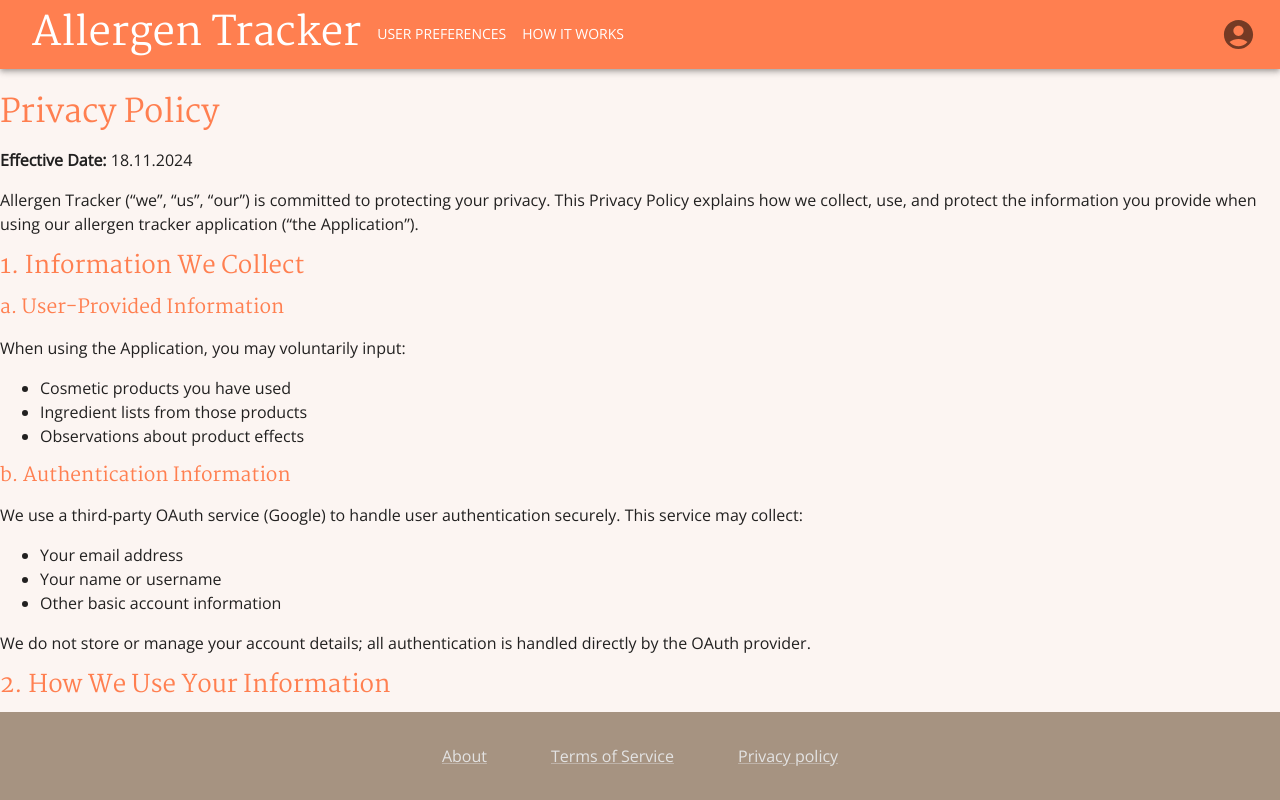
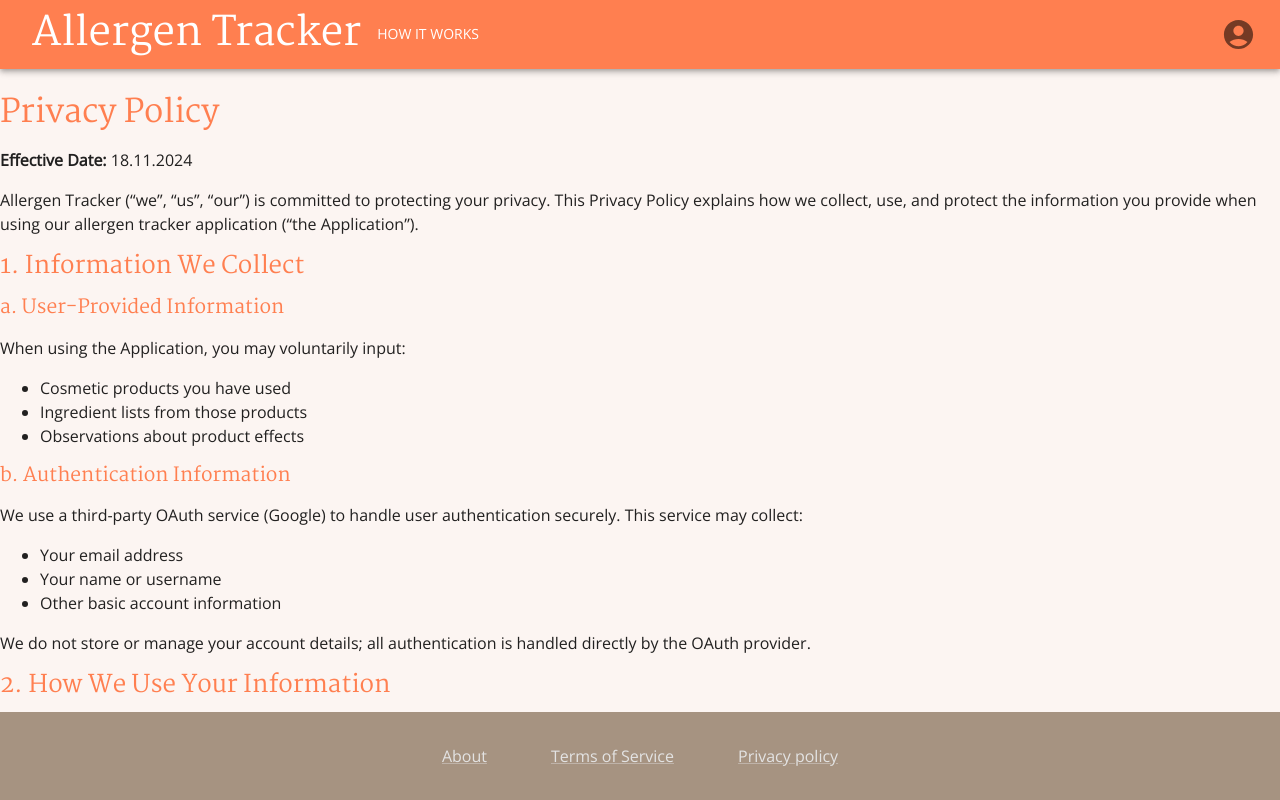
Before and after one commit to jompsku/dw3s-allergentracker, a React (Vite) app in the folder frontend/: page /privacy-policy in a window 1280 px wide. Built offline with nearby package versions, Linux system fonts and the light colour scheme; what @toolpad/core would draw is missing.

Commit message:
remove user preferences link and page

```diff
--- a/frontend/src/App.jsx
+++ b/frontend/src/App.jsx
@@ -15,7 +15,6 @@ import {
   LandingPage,
   LoginPage,
   theme,
-  UserPreferences,
   PrivacyPolicyPage,
   TosPage,
   AboutPage,
@@ -60,7 +59,6 @@ const App = () => {
                   {loggedIn ? (
                     <>
                       <Route path="/" element={<LandingPage />} />
-                      <Route path="/user-preferences" element={<UserPreferences />} />
                       <Route path="/login" element={<Navigate to="/" replace={true} />} />
                     </>
                   ) : (
--- a/frontend/src/components/Header.jsx
+++ b/frontend/src/components/Header.jsx
@@ -15,7 +15,6 @@ import { useState } from "react"
 import { useNavigate } from "react-router-dom"
 
 const pages = [
-  { name: "User preferences", url: "/user-preferences", needsLogin: true },
   { name: `How it works`, url: "/how-it-works", needsLogin: false },
 ]
 const settings = ["Profile", "Logout"]
--- a/frontend/src/components/index.js
+++ b/frontend/src/components/index.js
@@ -46,7 +46,6 @@ import theme from "../themes/theme"
 import Toolbar from "@mui/material/Toolbar"
 import Tooltip from "@mui/material/Tooltip"
 import TosPage from "./pages/TosPage"
-import UserPreferences from "./pages/UserPreferences"
 
 export {
   AboutPage,
@@ -99,6 +98,5 @@ export {
   Tooltip,
   TosPage,
   Typography,
-  UserPreferences,
   useState,
 }
--- a/frontend/src/components/pages/UserPreferences.jsx
+++ /dev/null
@@ -1,11 +0,0 @@
-import { Box, Button, Container } from "@mui/material"
-
-function UserPreferences() {
-  return (
-    <Container>
-      <Box>UserPreferences</Box>
-    </Container>
-  )
-}
-
-export default UserPreferences
```
